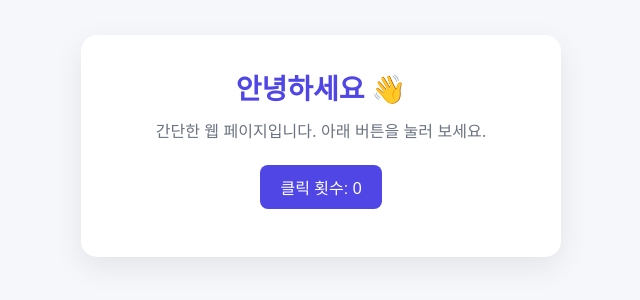
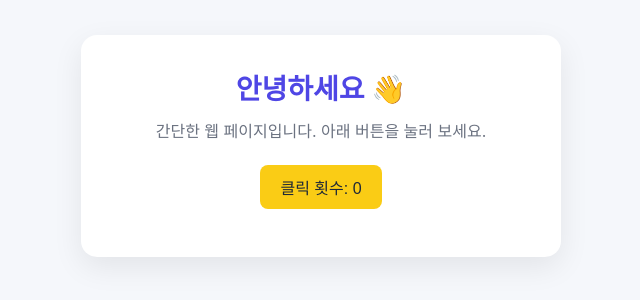
Before and after one commit to IamGroooooot/week2, a plain HTML site: page index.html in a window 1280 px wide. Shown: the part 254-554 px from the top of the page, without its empty margins (319-959 px from the left). Drawn offline with Linux system fonts and the light colour scheme.

Commit message:
Change button color to yellow
Co-Authored-By: Claude Haiku 5.5 <noreply@anthropic.com>

```diff
--- a/index.html
+++ b/index.html
@@ -55,8 +55,8 @@
       padding: 10px 20px;
       border: none;
       border-radius: 8px;
-      background: var(--accent);
-      color: #fff;
+      background: #facc15;
+      color: #1f2937;
       font-size: 1rem;
       cursor: pointer;
     }
```
